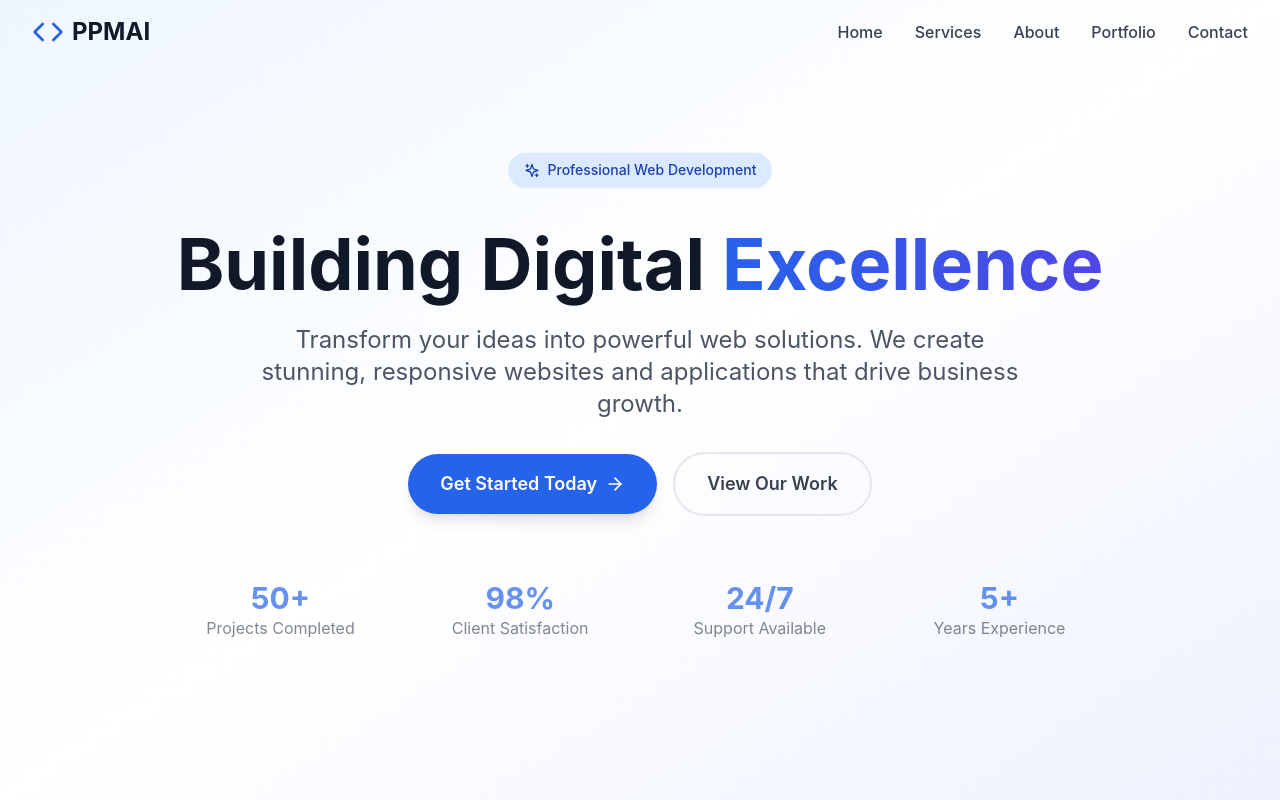
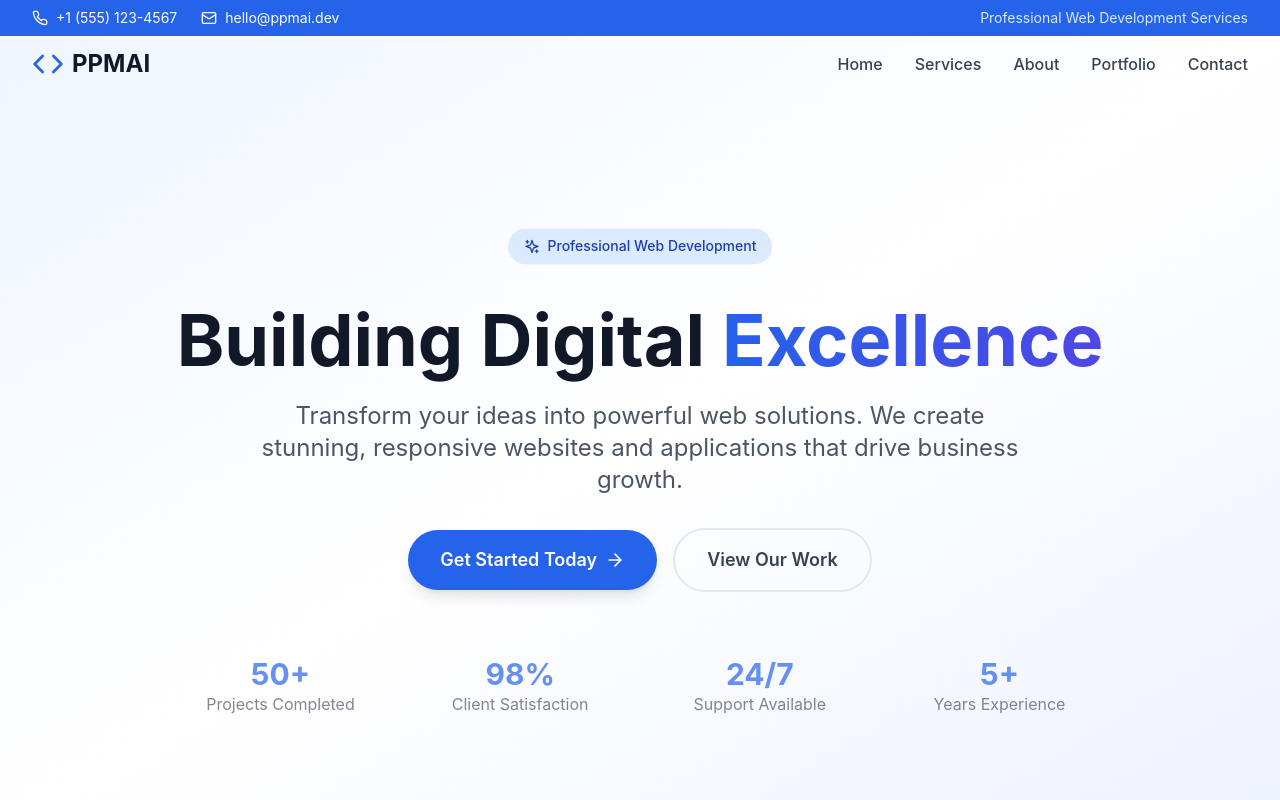
Before and after one commit to mani712/business-site, a React (Vite) app: page / in a window 1280 px wide. Shown: the top 800 px of the page. Built offline with nearby package versions, Linux system fonts and the light colour scheme.

Commit message:
Add Contact Number to Header

```diff
--- a/src/components/Header.tsx
+++ b/src/components/Header.tsx
@@ -1,5 +1,5 @@
 import React, { useState, useEffect } from 'react';
-import { Menu, X, Code } from 'lucide-react';
+import { Menu, X, Code, Phone, Mail } from 'lucide-react';
 
 const Header = () => {
   const [isScrolled, setIsScrolled] = useState(false);
@@ -22,8 +22,37 @@ const Header = () => {
   };
 
   return (
+    <>
+      {/* Contact Bar */}
+      <div className="bg-blue-600 text-white py-2 text-sm">
+        <div className="max-w-7xl mx-auto px-4 sm:px-6 lg:px-8">
+          <div className="flex justify-between items-center">
+            <div className="flex items-center space-x-6">
+              <a
+                href="tel:+15551234567"
+                className="flex items-center space-x-2 hover:text-blue-200 transition-colors"
+              >
+                <Phone className="h-4 w-4" />
+                <span>+1 (555) 123-4567</span>
+              </a>
+              <a
+                href="mailto:hello@ppmai.dev"
+                className="hidden sm:flex items-center space-x-2 hover:text-blue-200 transition-colors"
+              >
+                <Mail className="h-4 w-4" />
+                <span>hello@ppmai.dev</span>
+              </a>
+            </div>
+            <div className="hidden md:block text-blue-100">
+              Professional Web Development Services
+            </div>
+          </div>
+        </div>
+      </div>
+
+      {/* Main Header */}
       <header
-      className={`fixed top-0 w-full z-50 transition-all duration-300 ${
+        className={`fixed top-8 w-full z-50 transition-all duration-300 ${
           isScrolled
             ? 'bg-white/95 backdrop-blur-md shadow-lg'
             : 'bg-transparent'
@@ -80,6 +109,7 @@ const Header = () => {
           )}
         </div>
       </header>
+    </>
   );
 };
 
--- a/src/components/Hero.tsx
+++ b/src/components/Hero.tsx
@@ -10,7 +10,7 @@ const Hero = () => {
   };
 
   return (
-    <section id="home" className="relative min-h-screen flex items-center bg-gradient-to-br from-blue-50 via-white to-indigo-50">
+    <section id="home" className="relative min-h-screen flex items-center bg-gradient-to-br from-blue-50 via-white to-indigo-50 pt-20">
       <div className="absolute inset-0 bg-grid-pattern opacity-5"></div>
 
       <div className="max-w-7xl mx-auto px-4 sm:px-6 lg:px-8 relative">
```
Lines whose indentation alone changed are shown as unchanged.
